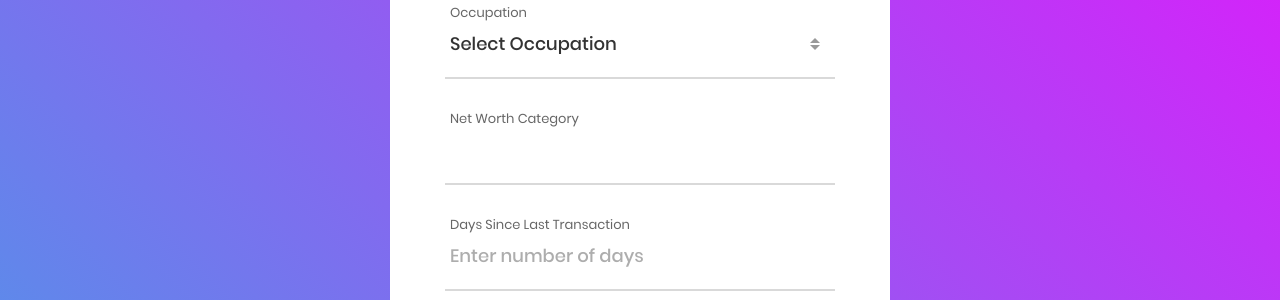
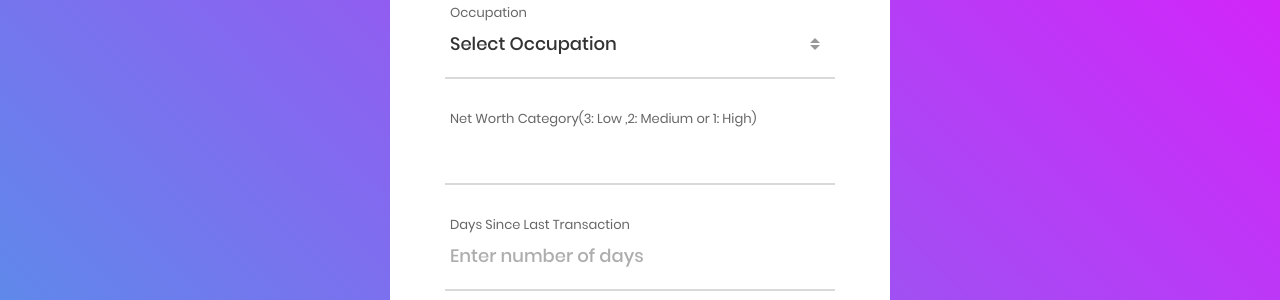
Before and after one commit to tusharmishra288/Churn_modelling, a Flask app: page / in a window 1280 px wide. Shown: the part 576-876 px from the top of the page. Run offline with Flask 2, Linux system fonts and the light colour scheme; some libraries are stand-ins or nearby versions.

Commit message:
Update index.html

```diff
--- a/templates/index.html
+++ b/templates/index.html
@@ -88,7 +88,7 @@
 				</div>
 
 				<div class="wrap-input100 validate-input" required="required">
-					<span class="label-input100">Net Worth Category</span>
+					<span class="label-input100">Net Worth Category(3: Low ,2: Medium or 1: High) </span>
 					<input class="input100" type="number" name="customer_nw_category" min="1" max="3">
 					<span class="focus-input100"></span>
 				</div>
```
